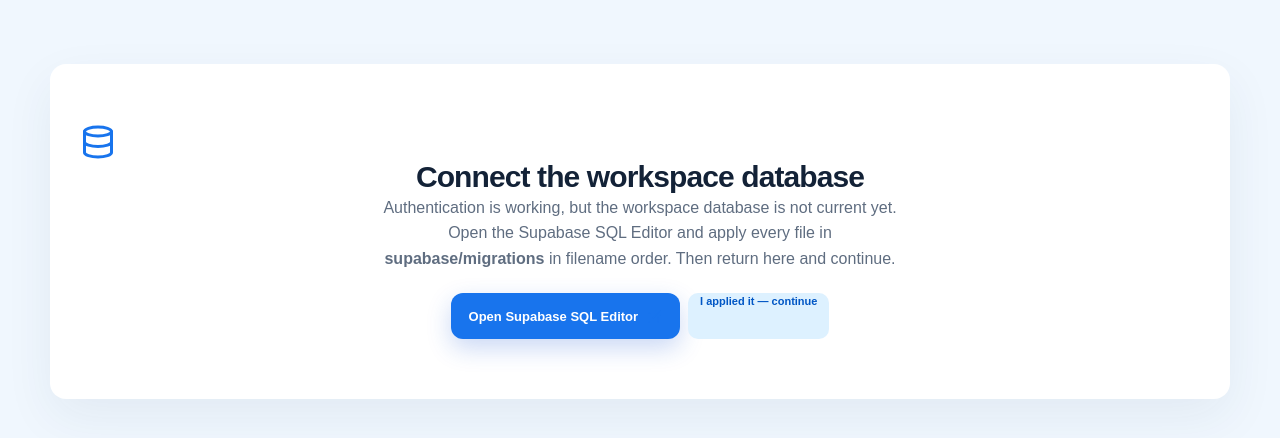
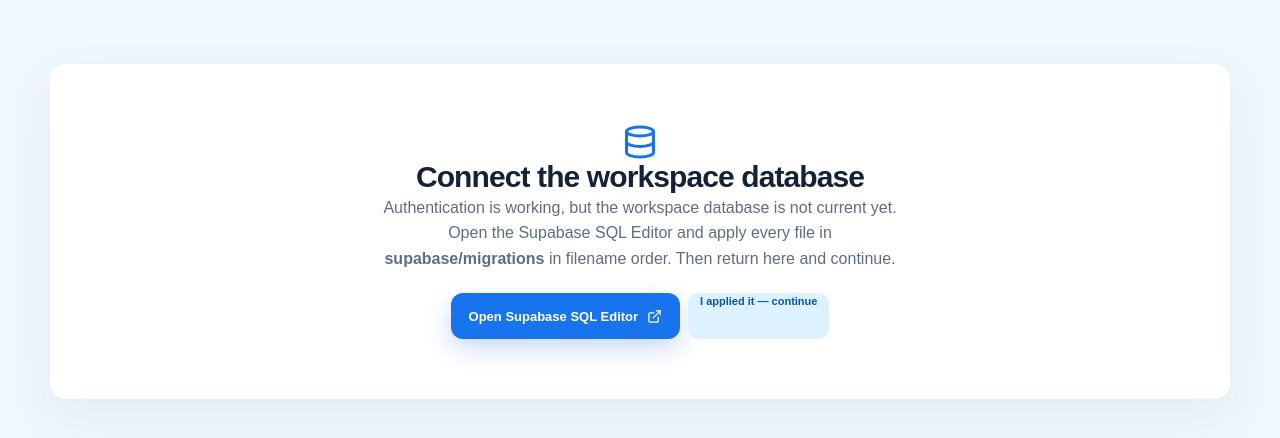
Before and after one commit to masiwalrachit/LeadGen_AP_2026, a Next.js app: page /setup/database in a window 1280 px wide. Shown: the top 438 px of the page. Built offline with nearby package versions, Linux system fonts and the light colour scheme; no server answers.

Commit message:
fix(ui): centre the empty-state icon on the leads page
The icon sat on the left while the text below it was centred.

```diff
--- a/src/app/workspace.module.css
+++ b/src/app/workspace.module.css
@@ -324,7 +324,7 @@
 .statusButton[data-tone="danger"] { background: var(--red-soft); color: var(--red); }
 
 .emptyState { padding: 60px 30px; text-align: center; }
-.emptyState svg { color: var(--blue); }
+.emptyState > svg { display: block; margin: 0 auto; color: var(--blue); }
 .emptyState h2 { margin: 18px 0 8px; }
 .emptyState p { max-width: 520px; margin: 0 auto 22px; color: var(--muted); line-height: 1.6; }
 
```
